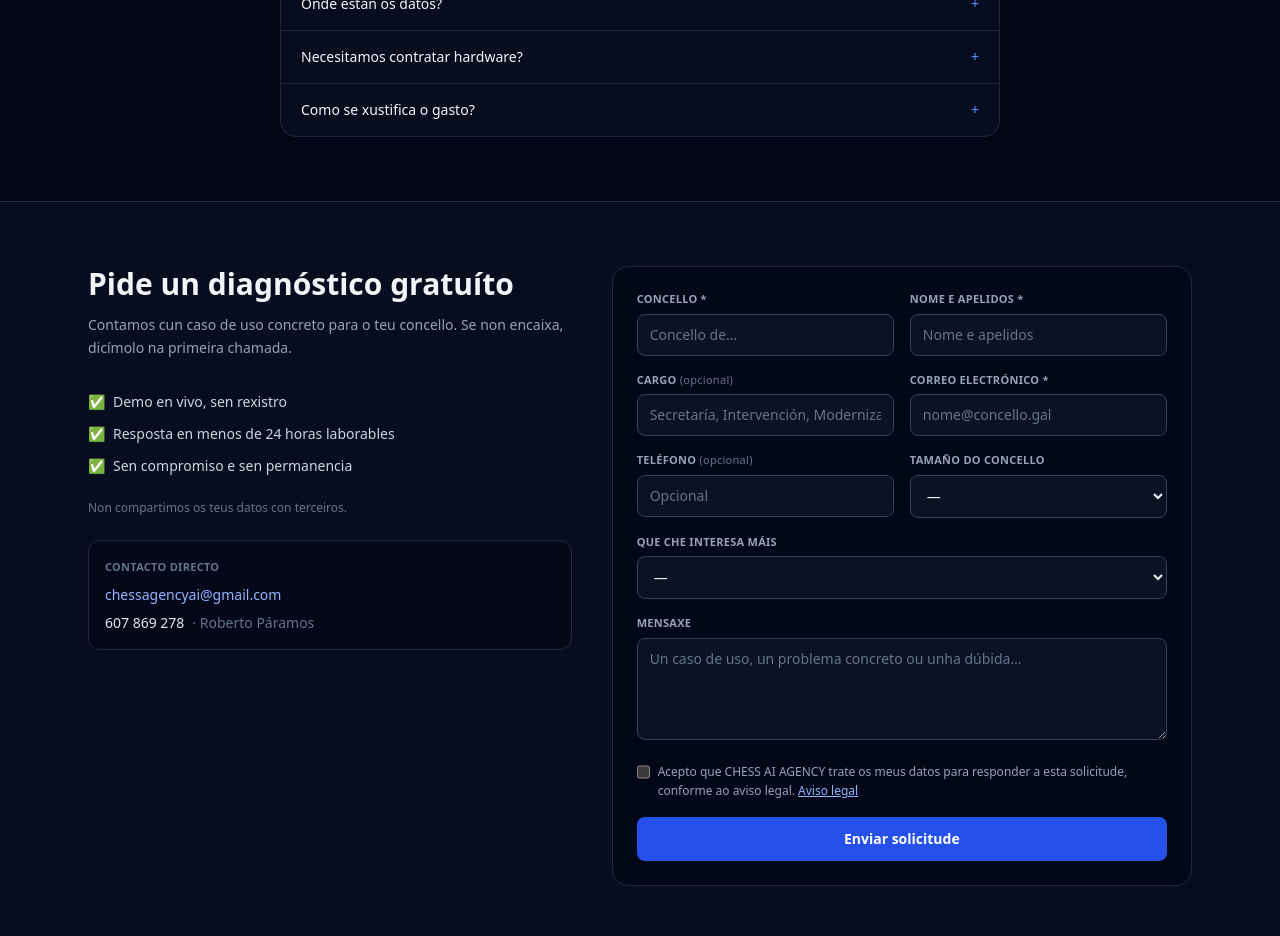
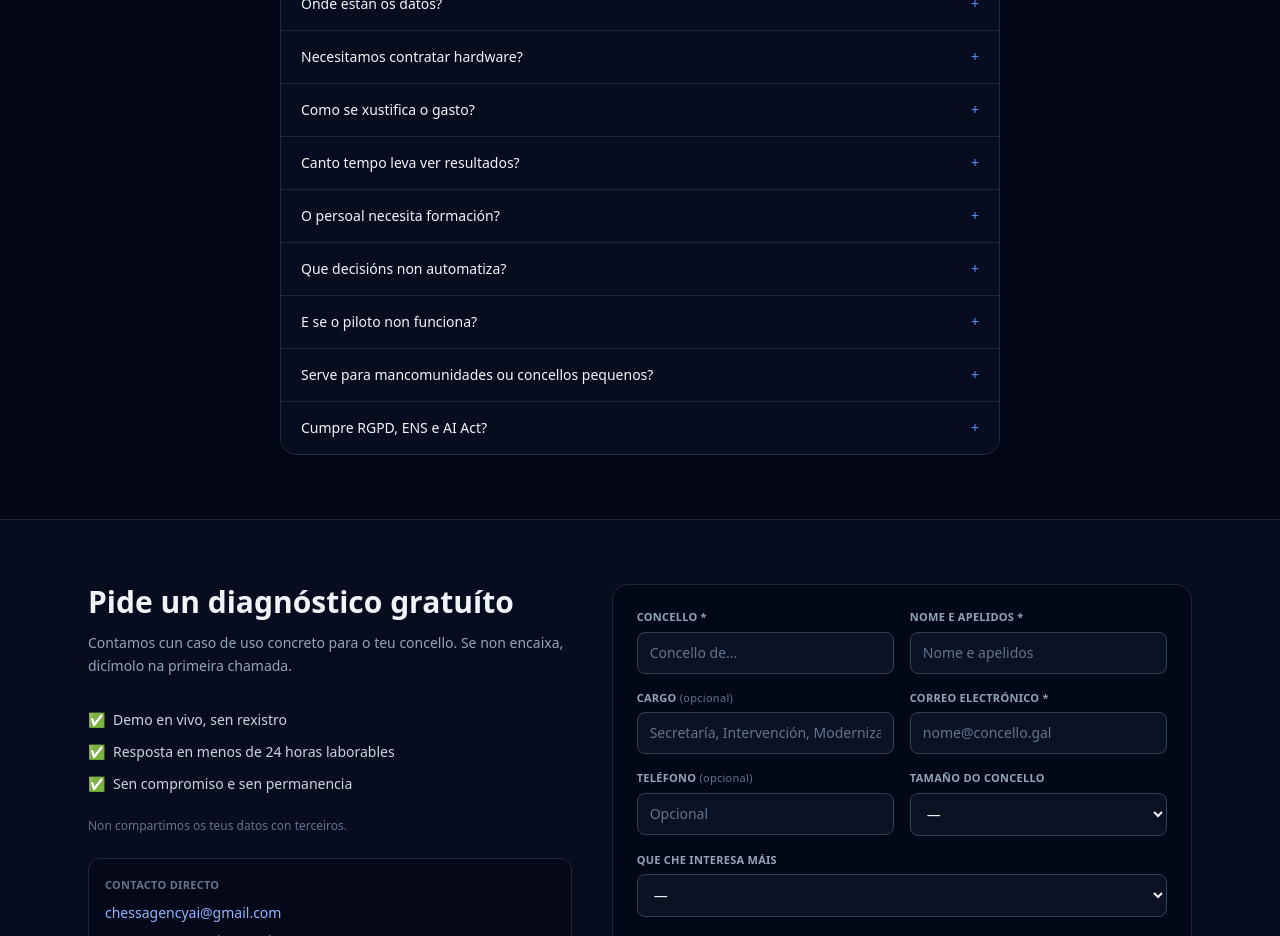
Before and after one commit to ajedrezpremium/vigoaiadmin, a Next.js app: page /ayuntamientos in a window 1280 px wide. Shown: the part 3660-4596 px from the top of the page. Built offline with nearby package versions, Linux system fonts and the light colour scheme.

Commit message:
feat(landing): amplia FAQ a 10 dudas frecuentes para apoyar la venta

```diff
--- a/components/AyuntamientosLanding.tsx
+++ b/components/AyuntamientosLanding.tsx
@@ -197,6 +197,30 @@ const COPY = {
       {
         q: "Como se xustifica o gasto?",
         a: "Como contrato menor de servizos, cun informe de horas aforradas e respostas con fonte. Axudámosche coa memoria xustificativa.",
+      },
+      {
+        q: "Canto tempo leva ver resultados?",
+        a: "O piloto dura 6 semanas: na primeira semana configuramos o caso de uso, na segunda xa responde coas fontes do teu concello, e ao final entregamos o informe de horas aforradas.",
+      },
+      {
+        q: "O persoal necesita formación?",
+        a: "Non. Úsase dende o correo e as reunións; incluímos unha sesión de presentación e materiais de apoio para o equipo.",
+      },
+      {
+        q: "Que decisións non automatiza?",
+        a: "Ningunha con efecto xurídico ou económico: a revisión, validación e sinatura son sempre do persoal autorizado do Concello.",
+      },
+      {
+        q: "E se o piloto non funciona?",
+        a: "Non se continua: quédate co informe de resultados, as métricas e a experiencia, sen compromiso de permanencia.",
+      },
+      {
+        q: "Serve para mancomunidades ou concellos pequenos?",
+        a: "Si. Configúrase por área e por volume de documentación; hai opción para mancomunidades e concellos de menos de 5.000 habitantes.",
+      },
+      {
+        q: "Cumpre RGPD, ENS e AI Act?",
+        a: "Si. Deseñase con criterios de seguridade e protección de datos, con supervisión humana e rexistro de eventos, segundo o alcance de cada implantación.",
       },
     ],
     formTitle: "Pide un diagnóstico gratuíto",
@@ -436,6 +460,30 @@ const COPY = {
       {
         q: "¿Cómo se justifica el gasto?",
         a: "Como contrato menor de servicios, con un informe de horas ahorradas y respuestas con fuente. Te ayudamos con la memoria justificativa.",
+      },
+      {
+        q: "¿Cuánto tiempo hasta ver resultados?",
+        a: "El piloto dura 6 semanas: en la primera semana configuramos el caso de uso, en la segunda ya responde con las fuentes de tu ayuntamiento, y al final entregamos el informe de horas ahorradas.",
+      },
+      {
+        q: "¿El personal necesita formación?",
+        a: "No. Se usa desde el correo y las reuniones; incluimos una sesión de presentación y materiales de apoyo para el equipo.",
+      },
+      {
+        q: "¿Qué decisiones no automatiza?",
+        a: "Ninguna con efecto jurídico o económico: la revisión, validación y firma son siempre del personal autorizado del Ayuntamiento.",
+      },
+      {
+        q: "¿Y si el piloto no funciona?",
+        a: "No se continúa: te quedas con el informe de resultados, las métricas y la experiencia, sin compromiso de permanencia.",
+      },
+      {
+        q: "¿Sirve para mancomunidades o ayuntamientos pequeños?",
+        a: "Sí. Se configura por área y por volumen de documentación; hay opción para mancomunidades y ayuntamientos de menos de 5.000 habitantes.",
+      },
+      {
+        q: "¿Cumple RGPD, ENS y AI Act?",
+        a: "Sí. Se diseña con criterios de seguridad y protección de datos, con supervisión humana y registro de eventos, según el alcance de cada implantación.",
       },
     ],
     formTitle: "Pide un diagnóstico gratuito",
```
